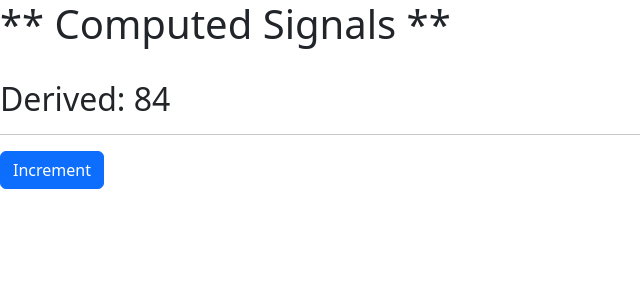
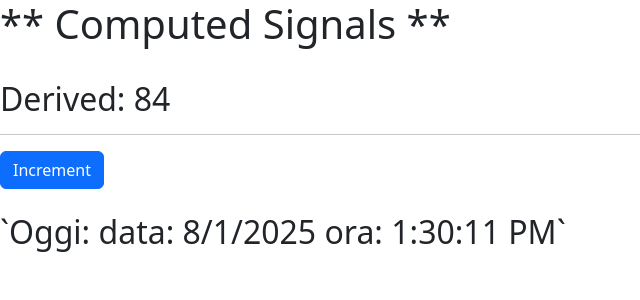
Before and after one commit to paolopci/SignalsProject, an Angular app: page / in a window 1280 px wide. Shown: the top 300 px of the page, without its empty margins (0-640 px from the left). Built offline with nearby package versions, Linux system fonts and the light colour scheme.

Commit message:
esempio computed con data e ora

```diff
--- a/src/app/signals/03/app02.component/app02.component.html
+++ b/src/app/signals/03/app02.component/app02.component.html
@@ -4,3 +4,7 @@
 <h2>Derived: {{derived()}}</h2>
 <hr>
 <button class="btn btn-primary" (click)="increment()">Increment</button>
+
+
+<br><br>
+<h2>`Oggi: {{dataOraString()}}`</h2>
--- a/src/app/signals/03/app02.component/app02.component.ts
+++ b/src/app/signals/03/app02.component/app02.component.ts
@@ -13,7 +13,25 @@ export class App02Component {
   readonly firstSignal = signal(42);
   readonly derived = computed(() => this.firstSignal() * 2);
 
+  data = new Date().toLocaleDateString();// la data di oggi si calcola una sola volta non serve signal
+  dataOra = signal(new Date().toLocaleTimeString())
+
+  readonly dataOraString = computed(() => {
+    return `data: ${this.data} ora: ${this.dataOra()}`;
+  });
+
+
+
   val = this.derived();
+
+  constructor() {
+    // Aggiorna la data e ora ogni secondo
+    setInterval(() => {
+      this.dataOra.set(new Date().toLocaleTimeString());
+    }, 1000);
+  }
+
+
 
   increment() {
     this.firstSignal.update(value => value + 1);
```
